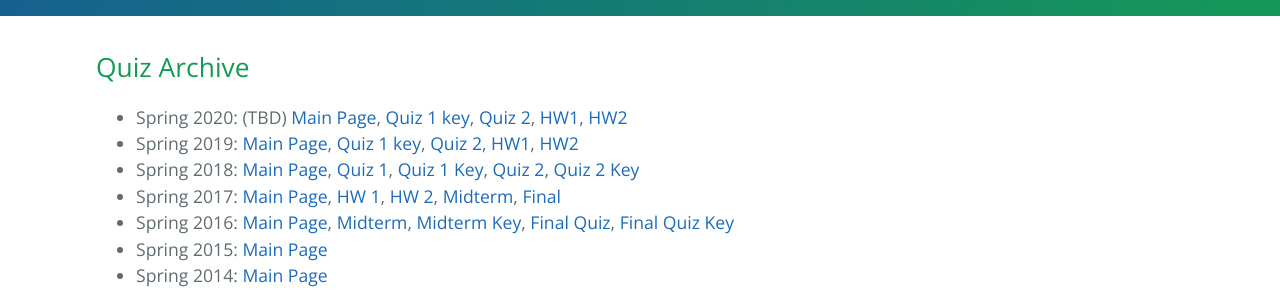
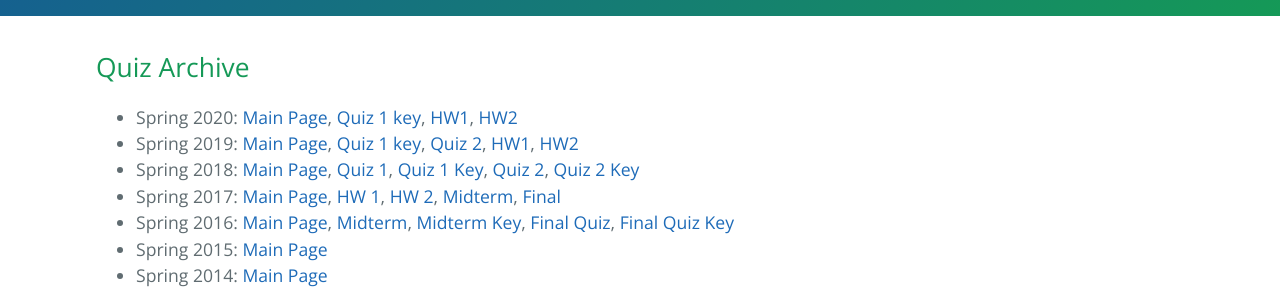
Before and after one commit to susannaliu0705/cbb752-zimmerone-projects, a Jekyll site: the page built from quiz.md, in a window 1280 px wide. Shown: the part 398-690 px from the top of the page. Built offline with Jekyll 4.4.1, drawn with Linux system fonts in a browser that asks for light colours.

Commit message:
update file links

```diff
--- a/quiz.md
+++ b/quiz.md
@@ -7,12 +7,11 @@
 
 <ul>
 	<li>
-		Spring 2020: (TBD)
-		<a href="http://cbb752b19.gersteinlab.org/">Main Page</a>,
-        <a href="http://files.gersteinlab.org/public-docs/2019/12.05/cbb752b19_quiz_archive/cbb752b19_quiz1_wSoln.docx">Quiz 1 key</a>,
-        <a href="http://files.gersteinlab.org/public-docs/2020/04.07/cbb752b19_quiz2.docx">Quiz 2</a>,
-		<a href="http://files.gersteinlab.org/public-docs/2019/12.05/cbb752b19_quiz_archive/cbb752b19_hw1.pdf">HW1</a>,
-		<a href="http://files.gersteinlab.org/public-docs/2019/12.05/cbb752b19_quiz_archive/cbb752b19_hw2.pdf">HW2</a>
+		Spring 2020:
+		<a href="http://cbb752b20.gersteinlab.org/">Main Page</a>,
+        <a href="http://files.gersteinlab.org/public-docs/2020/11.23/cbb752b20_quiz1.pdf">Quiz 1 key</a>,
+		<a href="http://files.gersteinlab.org/public-docs/2020/11.23/cbb752b20_hw1.pdf">HW1</a>,
+		<a href="http://files.gersteinlab.org/public-docs/2020/11.23/cbb752b20_hw2.pdf">HW2</a>
 	</li>
     <li>
 		Spring 2019:
```
Also changed, not shown: discussion.md (+1 -1 lines), index.md (+1 -1 lines).
